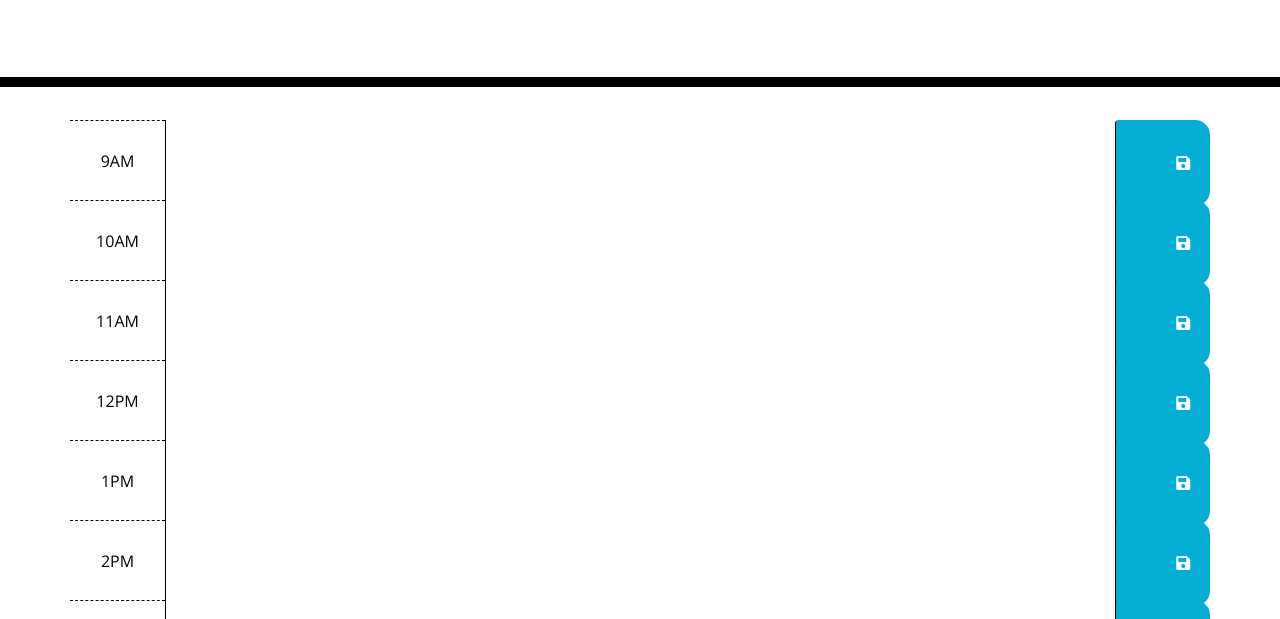
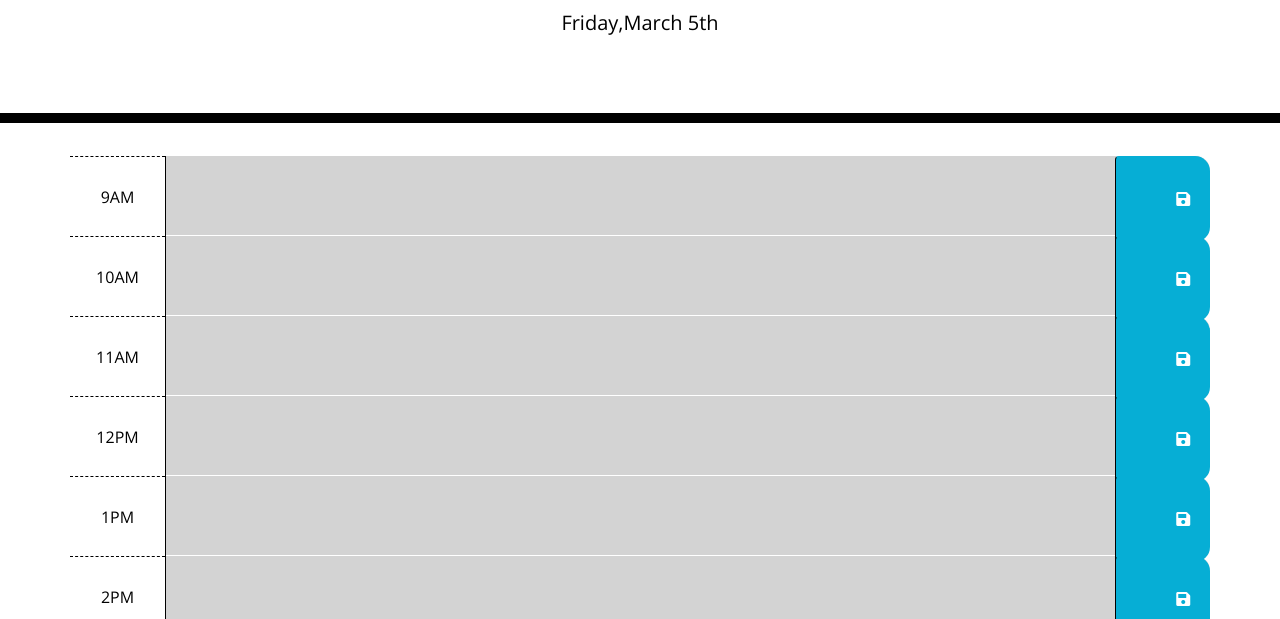
Before and after one commit to jolizaro/Third-Party-API-HW, a plain HTML site: page index.html in a window 1280 px wide. Shown: the part 181-800 px from the top of the page. Drawn offline with nearby package versions, Linux system fonts and the light colour scheme; files that its build step writes are made by us from their sources.

Commit message:
linked js to html

```diff
--- a/index.html
+++ b/index.html
@@ -115,6 +115,6 @@
     </div>
     <script src="https://code.jquery.com/jquery-3.6.0.min.js" integrity="sha256-/xUj+3OJU5yExlq6GSYGSHk7tPXikynS7ogEvDej/m4=" crossorigin="anonymous"></script>
     <script src="https://cdnjs.cloudflare.com/ajax/libs/moment.js/2.24.0/moment.min.js"></script>
-    <script src="assets/script.js"></script>
+    <script src="./workday scheduler/assets/script.js"></script>
   </body>
 </html>
```
